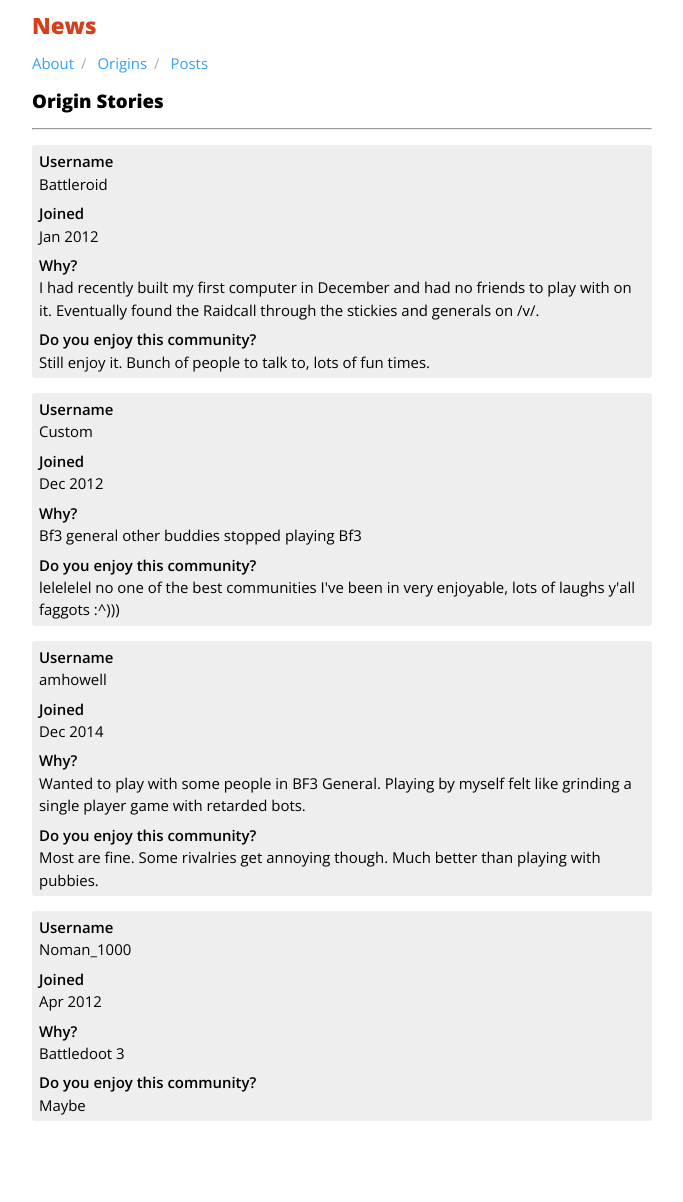
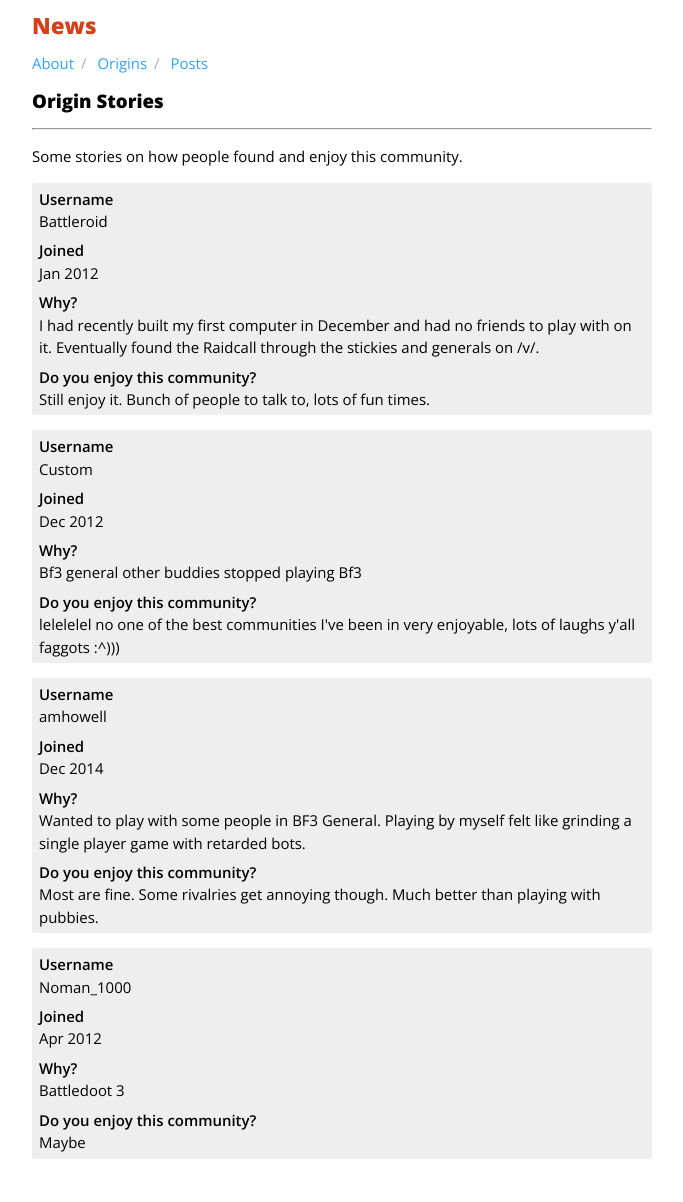
Before and after one commit to WeVidyaNow/news, a Jekyll site: the page built from origins/index.md, in a window 1280 px wide. Shown: the whole page, without its empty margins (298-981 px from the left). Built offline with Jekyll 4.4.1, drawn with Linux system fonts in a browser that asks for light colours; before the commit the page ends 1164 px from its top, so only the background shows below that.

Commit message:
small blurb

```diff
--- a/origins/index.md
+++ b/origins/index.md
@@ -2,6 +2,8 @@
 layout: page
 title: Origin Stories
 ---
+
+Some stories on how people found and enjoy this community.
 
 <ul class="origins">
 {% for person in site.data.origins %}
```
